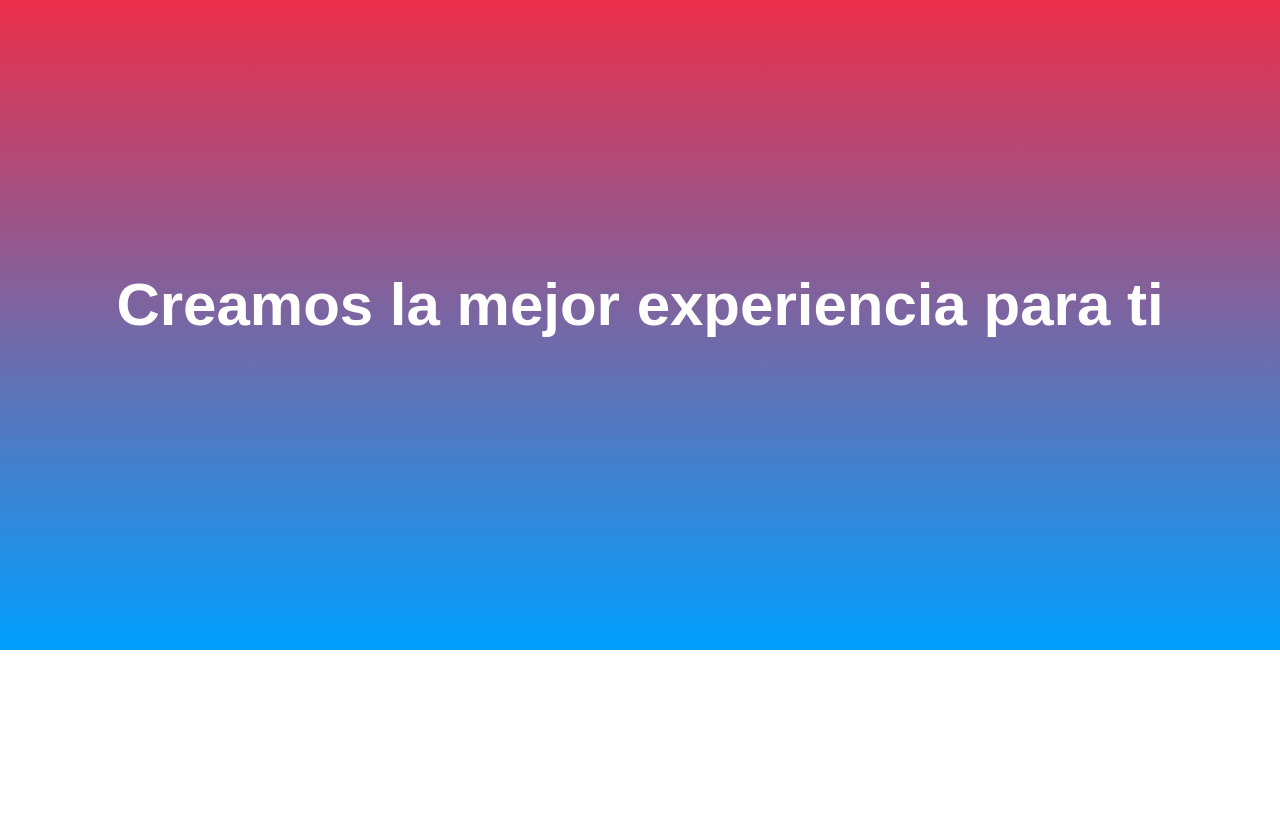
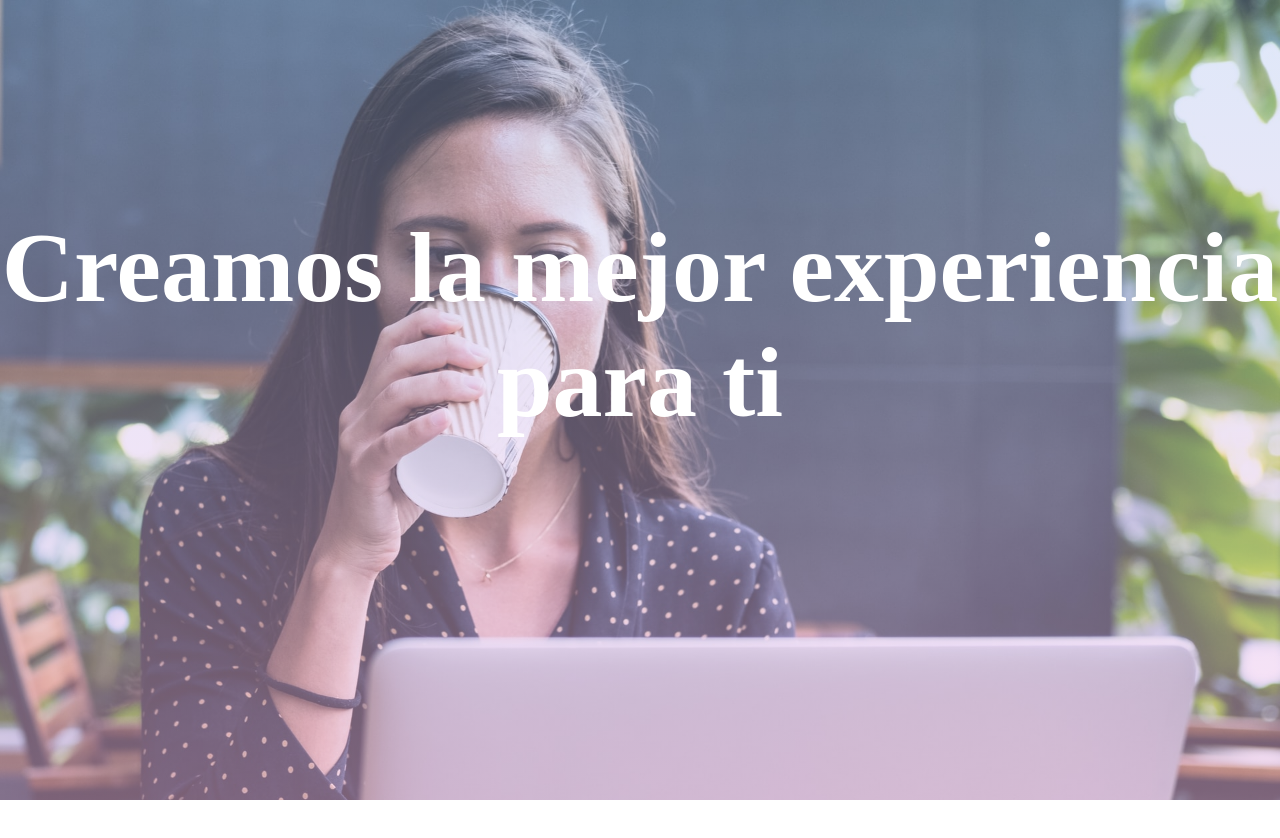
Before and after one commit to Jilverdelacruz/Css3, a plain HTML site: page Background/gradientes.html in a window 1280 px wide. Shown: the top 838 px of the page. Before the commit the page ends 800 px from the top, so only its background shows below. Drawn offline with Linux system fonts and the light colour scheme.

Commit message:
degradado

```diff
--- /dev/null
+++ b/Background/estilos2.css
@@ -0,0 +1,17 @@
+*{
+    margin: 0;
+    padding: 0;
+    box-sizing: border-box;
+}
+
+.caja{
+    background-color: rebeccapurple;
+    width: 300px;
+    height: 300px;
+    background-image: url('./img/spidy.png'), url('./img/cloud.png');
+    background-repeat: no-repeat;
+    background-position: center; /* x y (400px 200px)*/
+    background-size: cover; /*se acomoda la imagen al tamaño del bloque*/
+
+
+}
--- a/Background/gradientes.html
+++ b/Background/gradientes.html
@@ -4,7 +4,7 @@
     <meta charset="UTF-8">
     <meta name="viewport" content="width=device-width, initial-scale=1.0">
     <title>Gradientes</title>
-    <link rel="stylesheet" href="gradientes.css">
+    <link rel="stylesheet" href="gradientes2.css">
 </head>
 <body>
     <!-- <div class="container">
--- /dev/null
+++ b/Background/gradientes2.css
@@ -0,0 +1,28 @@
+*{
+  margin: 0px;
+  padding: 0px;
+  box-sizing: border-box;
+}
+body{
+    height: 1500px;
+}
+.header{
+    padding-top: 210px;
+    height: 100vh;
+    background-image: linear-gradient(to bottom,#a8c0ee5d, #f9c3ec7e),
+    url(./img/hero.jpg);
+    background-position:center;
+    background-size: cover;
+    background-repeat: no-repeat;
+    text-align: center;
+    color: white;
+    background-attachment: fixed;
+
+
+
+}
+h1{
+
+    font-size: 100px;
+
+}
```
Also changed, not shown: Background/index.html (+3 -3 lines).
